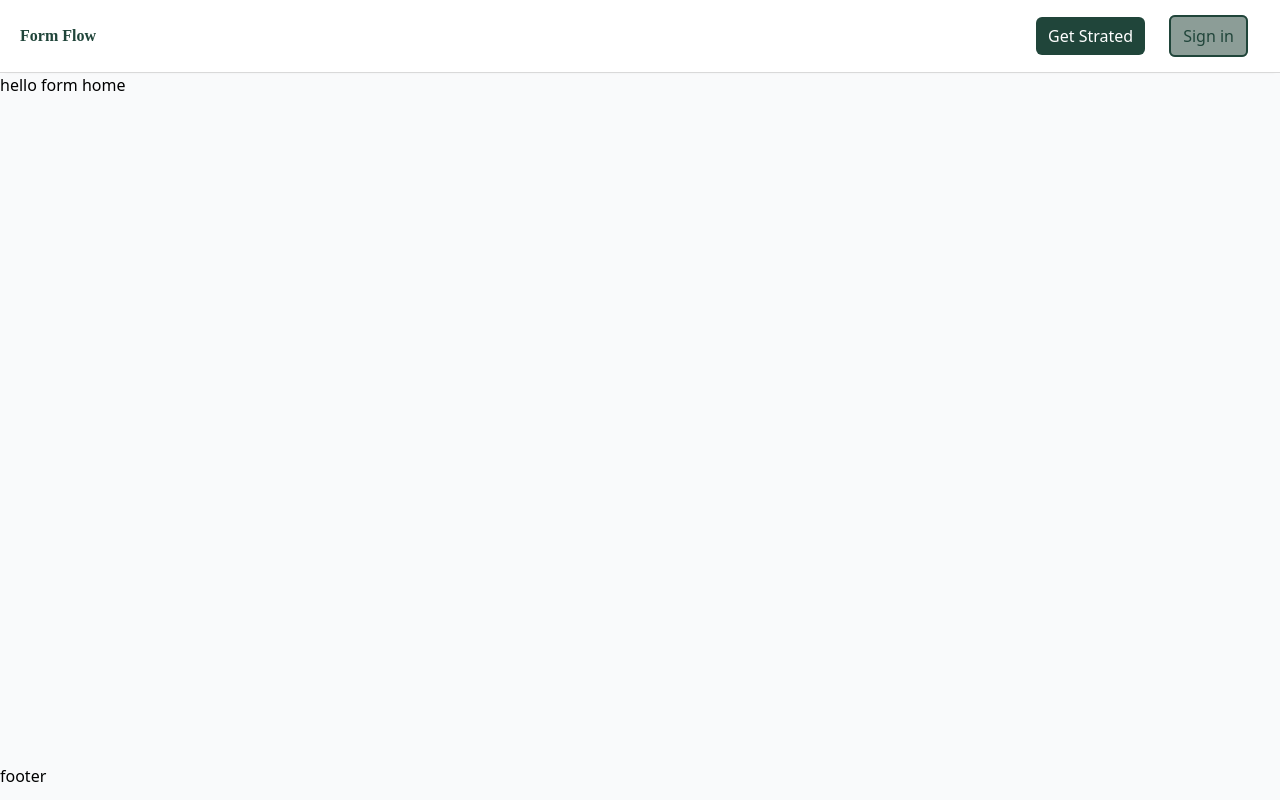
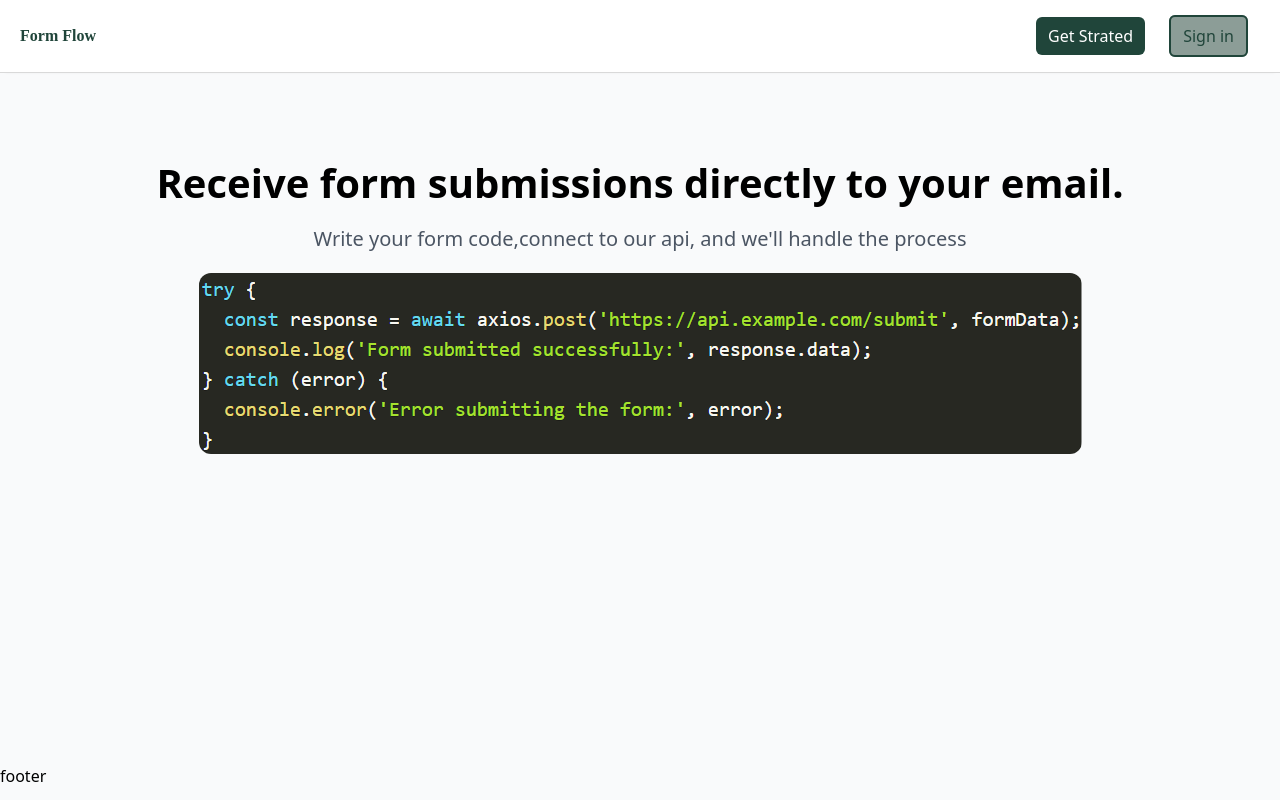
Before and after one commit to NULLcodehub/easyform, a React (Vite) app in the folder easyform/: page / in a window 1280 px wide. Built offline with nearby package versions, Linux system fonts and the light colour scheme; a web font is replaced by a local one.

Commit message:
code snepit image added to the landing page

```diff
--- a/easyform/src/components/Home/Home.jsx
+++ b/easyform/src/components/Home/Home.jsx
@@ -1,10 +1,28 @@
 import React from 'react';
-
+import codeImage from "../../../public/assets/images/landingImage.png"
 const Home = () => {
     return (
-        <div>
-            hello form home
-        </div>
+        <>
+            <main className='mx-8 md:mx-20'>
+
+                <section>
+                    <div className=' mt-20'>
+                        <center>
+                            <h1 className='text-30px md:text-40px font-extrabold'>Receive form submissions directly to your email.</h1>
+                            <p className='mt-3 md:text-xl text-gray-600'>Write your form code,connect to our api, and we'll handle the process</p>
+                            <div className='my-5 rounded-md'>
+                                <img src={codeImage} alt="code-snepit" className='rounded-xl'  loading='lazy' />
+                            </div>
+
+                        </center>
+                    </div>
+
+                </section>
+
+            </main>
+
+        </>
+
     );
 };
 
```
Also changed, not shown: easyform/public/assets/images/landingImage.png (added), easyform/src/components/Home/Home.css (added).
